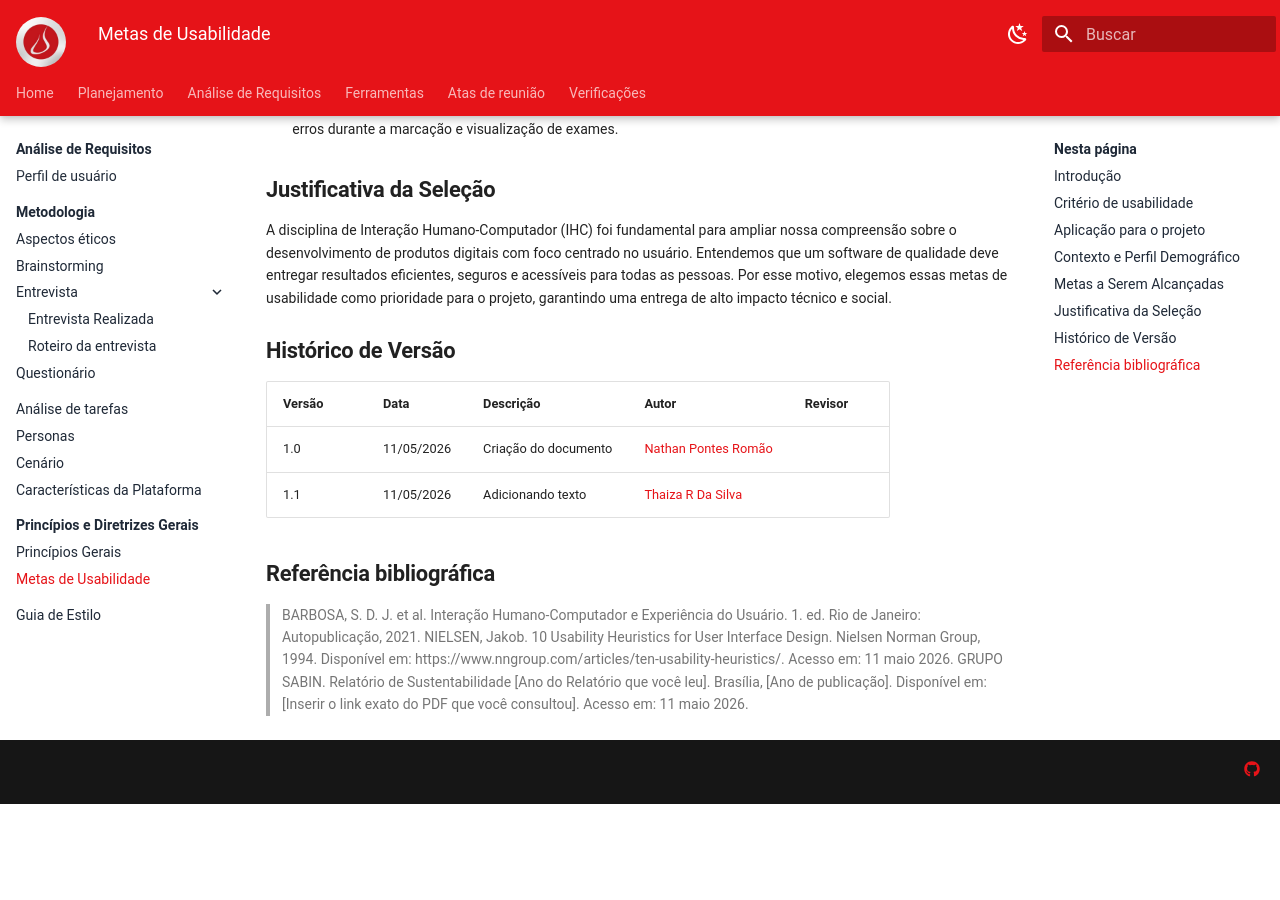
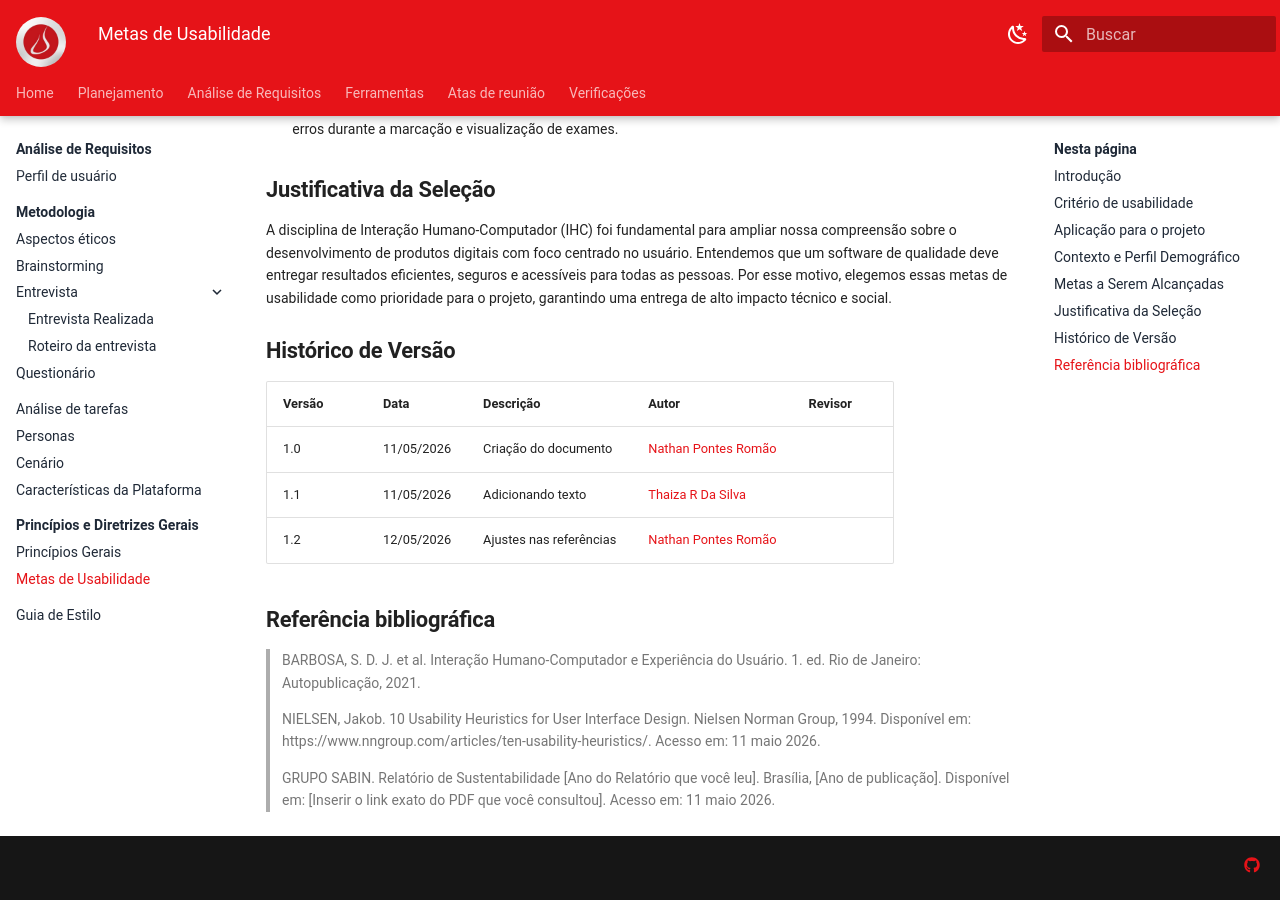
Before and after one commit to Interacao-Humano-Computador/2026.1-Grupo07, an MkDocs documentation site: the page built from docs/principiosgerais/metasDeUsabilidade.md, in a window 1280 px wide and 900 px high, scrolled down 1555 px. Built offline with MkDocs 1.6.1 and Material for MkDocs 9.7.7, drawn with Linux system fonts in a browser that asks for light colours; before the commit the page ends 2359 px from its top, so only the background shows below that; some of the changed lines change nothing that is shown; some of the changed text lies outside the part shown.

Commit message:
ajustes nas referencias das metas de usabilidade

```diff
--- a/docs/principiosgerais/metasDeUsabilidade.md
+++ b/docs/principiosgerais/metasDeUsabilidade.md
@@ -1,25 +1,25 @@
 # Metas de Usabilidade do Projeto: Grupo Sabin
 
 ## Introdução
-A **usabilidade** está relacionada com a facilidade de aprendizado e uso da interface, bem como a satisfação do usuário em decorrência desse uso (Nielsen, 1994c). Tradicionalmente, a usabilidade enfoca a maneira como o uso de um sistema interativo no ambiente de trabalho é afetado por características do usuário (sua cognição, sua capacidade de agir sobre a  interface e sua capacidade de perceber as respostas do sistema). <span class="hover-image">(BARBOSA; SILVA, 2010, p. 35)<sup class="Print">[PRINT]</sup><img class= "img" src="../../assets/use-1.PNG" alt="Trecho da página 35"> </span>.
+A **usabilidade** está relacionada com a facilidade de aprendizado e uso da interface, bem como a satisfação do usuário em decorrência desse uso (Nielsen, 1994c). Tradicionalmente, a usabilidade enfoca a maneira como o uso de um sistema interativo no ambiente de trabalho é afetado por características do usuário (sua cognição, sua capacidade de agir sobre a  interface e sua capacidade de perceber as respostas do sistema). <span class="hover-image">(BARBOSA; SILVA, 2021, p. 35)<sup class="Print">[PRINT]</sup><img class= "img" src="../../assets/use-1.PNG" alt="Trecho da página 35"> </span>.
 
-O critério de **acessibilidade** está relacionado à remoção das barreiras que impedem mais usuários de serem capazes de acessar a interface do sistema e interagirem com ele. <span class="hover-image">(BARBOSA; SILVA, 2010, p. 35)<sup class="Print">[PRINT]</sup><img class= "img" src="../../assets/use-2.PNG" alt="Trecho da página 35"> </span>.
+O critério de **acessibilidade** está relacionado à remoção das barreiras que impedem mais usuários de serem capazes de acessar a interface do sistema e interagirem com ele. <span class="hover-image">(BARBOSA; SILVA, 2021, p. 35)<sup class="Print">[PRINT]</sup><img class= "img" src="../../assets/use-2.PNG" alt="Trecho da página 35"> </span>.
 
-O critério de **comunicabilidade** chama atenção para a responsabilidade de o designer comunicar ao usuário suas intenções de design e a lógica que rege o comportamento da interface. <span class="hover-image">(BARBOSA; SILVA, 2010, p. 35)<sup class="Print">[PRINT]</sup><img class= "img" src="../../assets/use-3.PNG" alt="Trecho da página 35"> </span>.
+O critério de **comunicabilidade** chama atenção para a responsabilidade de o designer comunicar ao usuário suas intenções de design e a lógica que rege o comportamento da interface. <span class="hover-image">(BARBOSA; SILVA, 2021, p. 35)<sup class="Print">[PRINT]</sup><img class= "img" src="../../assets/use-3.PNG" alt="Trecho da página 35"> </span>.
 
 ## Critério de usabilidade
-Nielsen (1994c) define o critério de usabilidade como um conjunto de fatores que qualificam quão bem uma pessoa pode interagir com um sistema interativo. Esses critérios estão relacionados com a facilidade e o esforço necessários para os usuários aprenderem e utilizarem um sistema. Desse modo, a usabilidade endereça principalmente a capacidade cognitiva, perceptiva e motora dos usuários empregada durante a interação. Os fatores de usabilidade por ele considerados são <span class="hover-image">(BARBOSA; SILVA, 2010, p. 35-36)<sup class="Print">[PRINT]</sup><img class= "img" src="../../assets/use-4.PNG" alt="Trecho da página 35-36"> </span>.:
+Nielsen (1994c) define o critério de usabilidade como um conjunto de fatores que qualificam quão bem uma pessoa pode interagir com um sistema interativo. Esses critérios estão relacionados com a facilidade e o esforço necessários para os usuários aprenderem e utilizarem um sistema. Desse modo, a usabilidade endereça principalmente a capacidade cognitiva, perceptiva e motora dos usuários empregada durante a interação. Os fatores de usabilidade por ele considerados são <span class="hover-image">(BARBOSA; SILVA, 2021, p. 35-36)<sup class="Print">[PRINT]</sup><img class= "img" src="../../assets/use-4.PNG" alt="Trecho da página 35-36"> </span>.:
 
 - **Facilidade de aprendizado:** Se refere ao tempo e esforço necessários para que o usuário aprenda a utilizar o sistema com determinado
-nível de competência e desempenho <span class="hover-image">(BARBOSA; SILVA, 2010, p. 36)<sup class="Print">[PRINT]</sup><img class= "img" src="../../assets/use-5.PNG" alt="Trecho da página 36"> </span>.
+nível de competência e desempenho <span class="hover-image">(BARBOSA; SILVA, 2021, p. 36)<sup class="Print">[PRINT]</sup><img class= "img" src="../../assets/use-5.PNG" alt="Trecho da página 36"> </span>.
 
-- **Facilidade de recordação:** Diz respeito ao esforço cognitivo do usuário necessário para lembrar como interagir com a interface do sistema interativo. <span class="hover-image">(BARBOSA; SILVA, 2010, p. 36)<sup class="Print">[PRINT]</sup><img class= "img" src="../../assets/use-6.PNG" alt="Trecho da página 36"> </span>.
+- **Facilidade de recordação:** Diz respeito ao esforço cognitivo do usuário necessário para lembrar como interagir com a interface do sistema interativo. <span class="hover-image">(BARBOSA; SILVA, 2021, p. 36)<sup class="Print">[PRINT]</sup><img class= "img" src="../../assets/use-6.PNG" alt="Trecho da página 36"> </span>.
 
-- **Eficiencia:** Diz respeito ao tempo necessário para conclusão de uma atividade com apoio computacional. <span class="hover-image">(BARBOSA; SILVA, 2010, p. 36)<sup class="Print">[PRINT]</sup><img class= "img" src="../../assets/use-7.PNG" alt="Trecho da página 36"> </span>.
+- **Eficiencia:** Diz respeito ao tempo necessário para conclusão de uma atividade com apoio computacional. <span class="hover-image">(BARBOSA; SILVA, 2021, p. 36)<sup class="Print">[PRINT]</sup><img class= "img" src="../../assets/use-7.PNG" alt="Trecho da página 36"> </span>.
 
-- **Segurança no uso:** Se refere ao grau de proteção de um sistema contra condições desfavoráveis ou até mesmo perigosas para os usuários. <span class="hover-image">(BARBOSA; SILVA, 2010, p. 37)<sup class="Print">[PRINT]</sup><img class= "img" src="../../assets/use-8.PNG" alt="Trecho da página 37"> </span>.
+- **Segurança no uso:** Se refere ao grau de proteção de um sistema contra condições desfavoráveis ou até mesmo perigosas para os usuários. <span class="hover-image">(BARBOSA; SILVA, 2021, p. 37)<sup class="Print">[PRINT]</sup><img class= "img" src="../../assets/use-8.PNG" alt="Trecho da página 37"> </span>.
 
-- **Satisfação do usuario:** É o fator de usabilidade relacionado com uma avaliação subjetiva que expressa o efeito do uso do sistema sobre as emoções e os sentimentos do usuário. <span class="hover-image">(BARBOSA; SILVA, 2010, p. 36)<sup class="Print">[PRINT]</sup><img class= "img" src="../../assets/use-9.PNG" alt="Trecho da página 37"> </span>.
+- **Satisfação do usuario:** É o fator de usabilidade relacionado com uma avaliação subjetiva que expressa o efeito do uso do sistema sobre as emoções e os sentimentos do usuário. <span class="hover-image">(BARBOSA; SILVA, 2021, p. 36)<sup class="Print">[PRINT]</sup><img class= "img" src="../../assets/use-9.PNG" alt="Trecho da página 37"> </span>.
 
 ## Aplicação para o projeto
 
@@ -57,9 +57,12 @@
 | :--- | :--- | :--- | :--- | :--- |
 | 1.0 | 11/05/2026 | Criação do documento |[Nathan Pontes Romão](https://github.com/nathanpromao)|  |
 | 1.1 | 11/05/2026 | Adicionando texto|[Thaiza R Da Silva](https://github.com/thaizaweert)|  |
+| 1.2 | 12/05/2026 | Ajustes nas referências|[Nathan Pontes Romão](https://github.com/nathanpromao)|  |
 
 ## Referência bibliográfica
 
 >BARBOSA, S. D. J. et al. Interação Humano-Computador e Experiência do Usuário. 1. ed. Rio de Janeiro: Autopublicação, 2021.
+
 >NIELSEN, Jakob. 10 Usability Heuristics for User Interface Design. Nielsen Norman Group, 1994. Disponível em: https://www.nngroup.com/articles/ten-usability-heuristics/. Acesso em: 11 maio 2026.
+
 >GRUPO SABIN. Relatório de Sustentabilidade [Ano do Relatório que você leu]. Brasília, [Ano de publicação]. Disponível em: [Inserir o link exato do PDF que você consultou]. Acesso em: 11 maio 2026.
```
